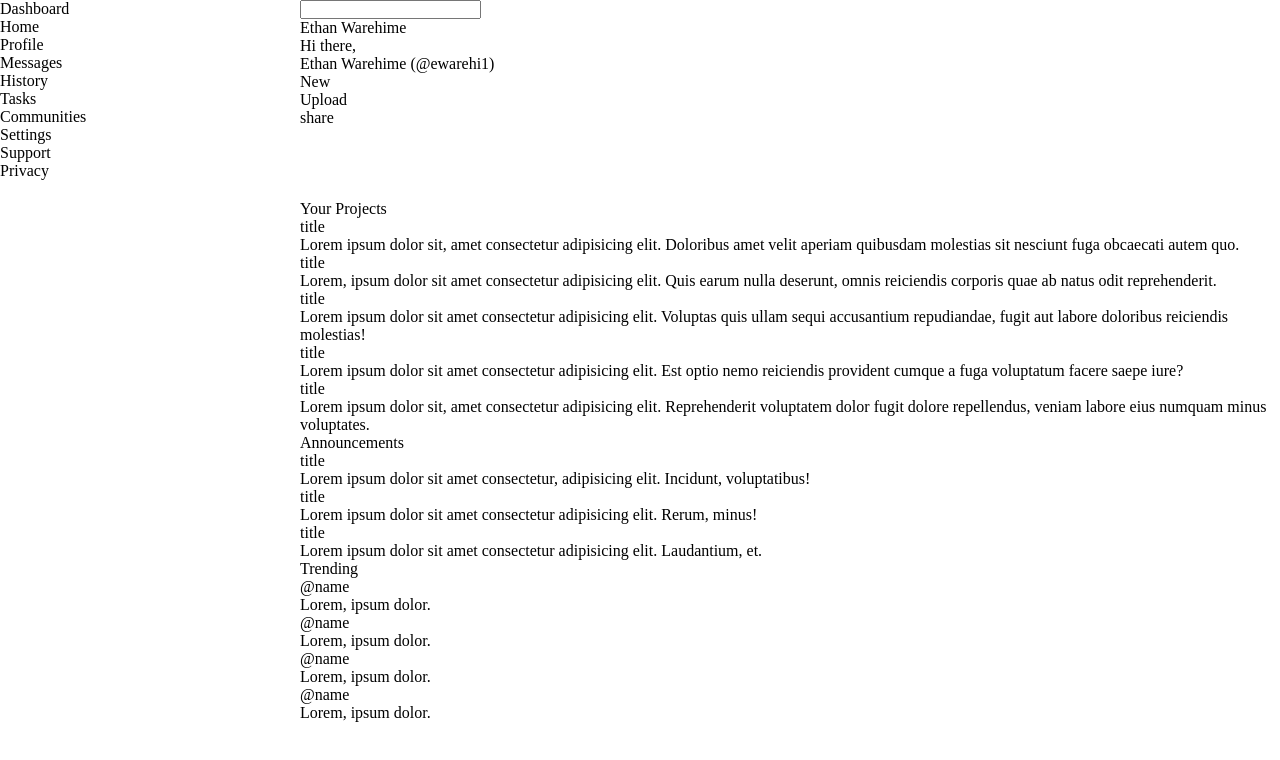
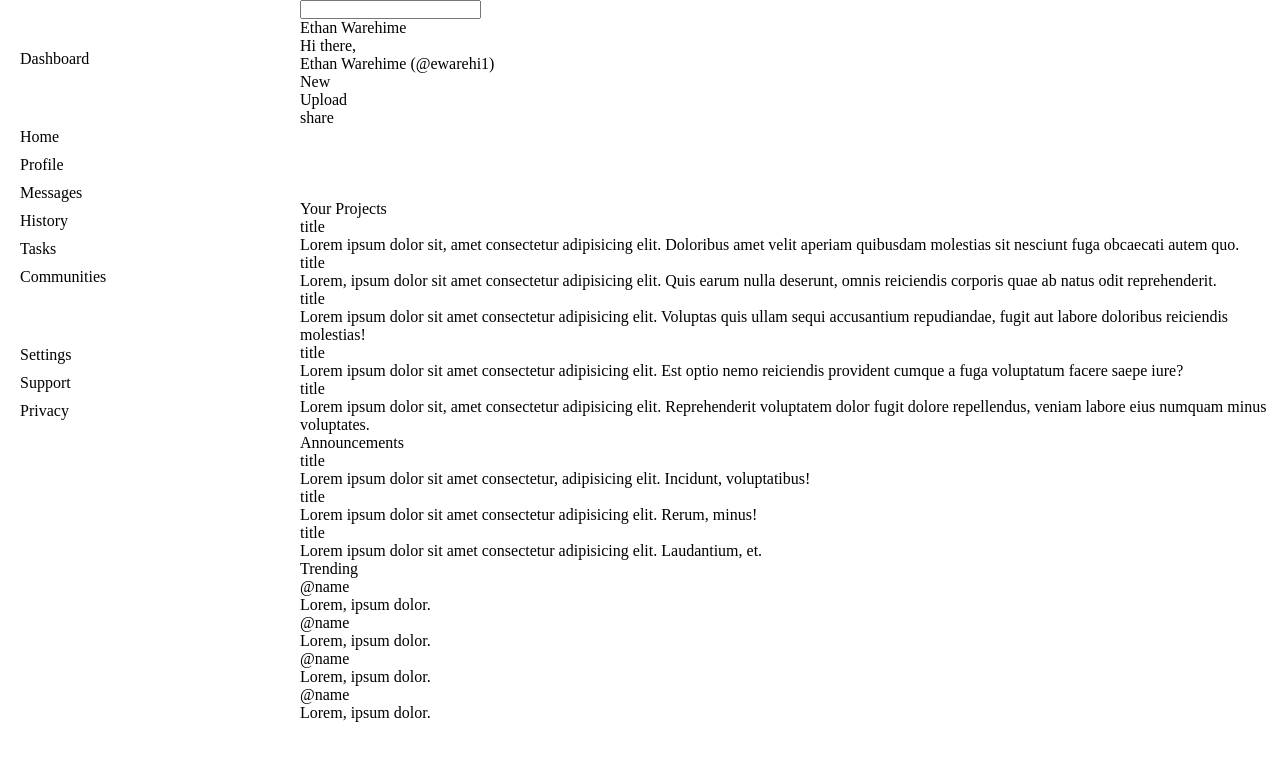
Before and after one commit to ewarehi1/odin-admin-dashboard, a plain HTML site: page index.html in a window 1280 px wide. Drawn offline with Linux system fonts and the light colour scheme.

Commit message:
Establish layout for sidebar

```diff
--- a/styles.css
+++ b/styles.css
@@ -12,4 +12,12 @@ body {
 
 .sidebar {
     grid-row: 1 / 3;
+    padding: 20px
 }
+
+.sidebar > div {
+    display: grid;
+    grid-template-columns: 50px;
+    gap: 10px;
+    padding: 30px 0px
+}
```
